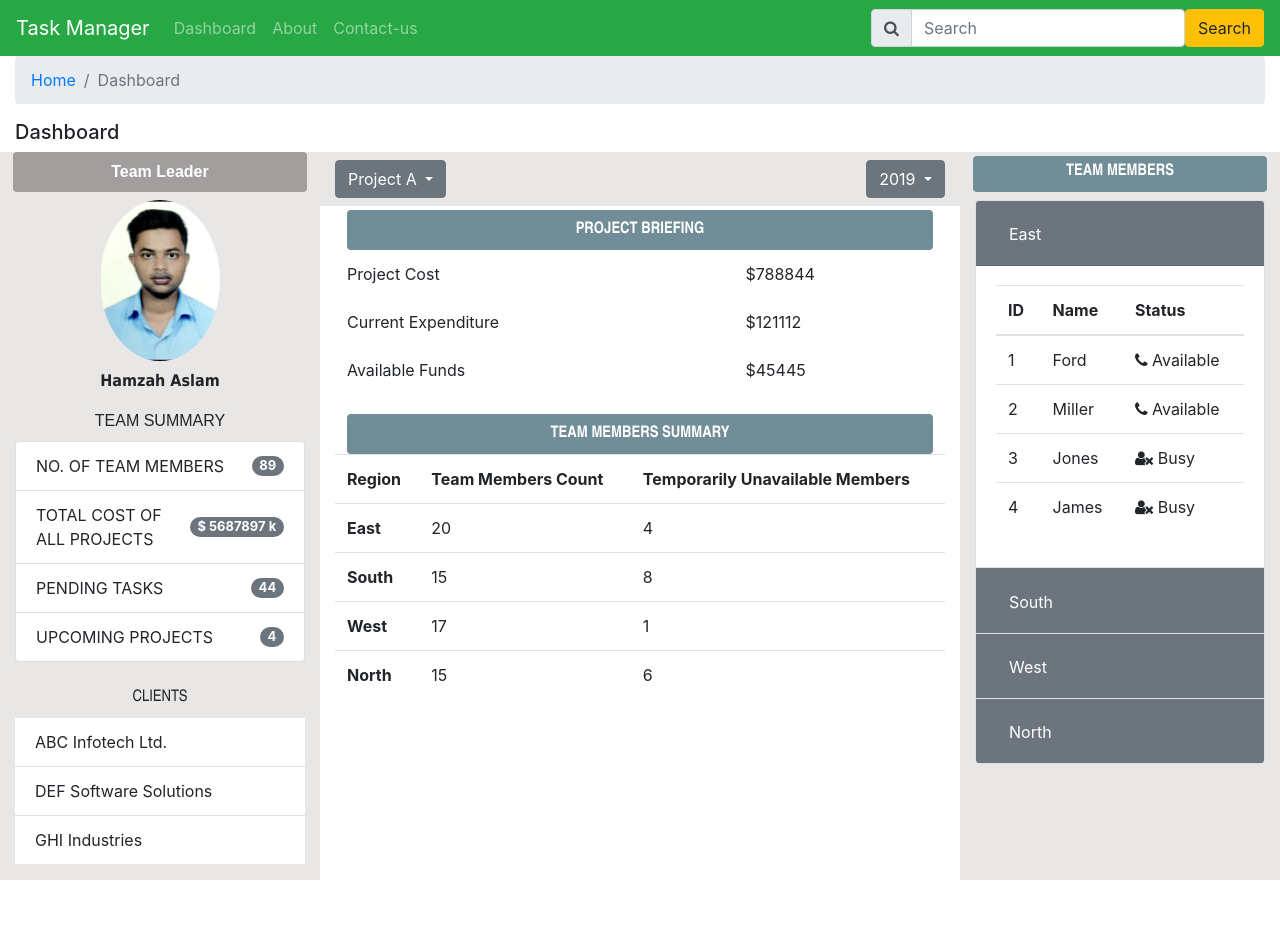
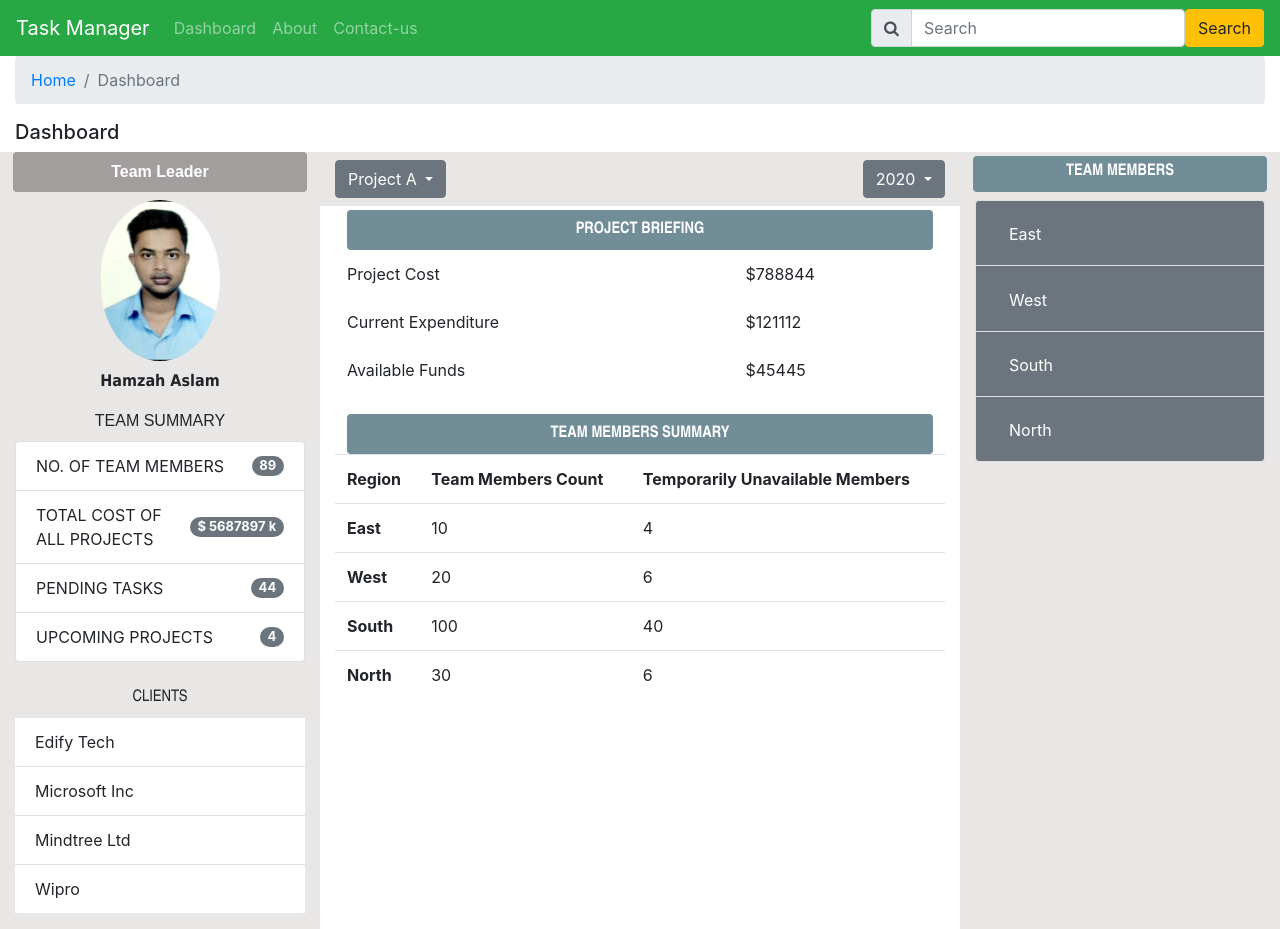
Before and after one commit to HamzahCR7/AngularDailyUpdate, an Angular app: page /dashboard in a window 1280 px wide. Before the commit the page ends 880 px from the top, so only its background shows below. Built offline with nearby package versions, Linux system fonts and the light colour scheme.

Commit message:
*ngFor and Nested *ngFor

```diff
--- a/src/app/dashboard/dashboard.component.html
+++ b/src/app/dashboard/dashboard.component.html
@@ -9,22 +9,16 @@
 <div class="row">
   <div class="col-lg-3 pb-3" style="background-color: #e9e6e6">
     <div class="row">
-      <div
-        class="col-11 text-white text-center mx-auto rounded pt-2 pb-2 font-weight-bold"
-        style="
+      <div class="col-11 text-white text-center mx-auto rounded pt-2 pb-2 font-weight-bold" style="
           background-color: #a39e9e;
           font-family: 'Arial Narrow Bold', sans-serif;
-        "
-      >
+        ">
         {{ Designation }}
       </div>
       <div class="col-12 text-center mt-2">
         <img src="assets/HAMZAHPIC.jpg" width="120px" class="rounded-circle" />
       </div>
-      <div
-        class="col-12 text-center pt-2 pb-2 font-weight-bold"
-        style="font-family: Tahoma"
-      >
+      <div class="col-12 text-center pt-2 pb-2 font-weight-bold" style="font-family: Tahoma">
         {{ Username }}
       </div>
       <div class="col-12 text-center pt-2 pb-2" style="font-family: Arial">
@@ -32,59 +26,32 @@
       </div>
       <div class="col-12 mb-3">
         <ul class="list-group">
-          <li
-            class="list-group-item d-flex justify-content-between align-items-center"
-          >
+          <li class="list-group-item d-flex justify-content-between align-items-center">
             NO. OF TEAM MEMBERS
-            <span
-              class="badge badge-secondary badge-pill"
-              style="font-size: 13px"
-              >{{ NoOfTeamMembers }}</span
-            >
+            <span class="badge badge-secondary badge-pill" style="font-size: 13px">{{ NoOfTeamMembers }}</span>
           </li>
-          <li
-            class="list-group-item d-flex justify-content-between align-items-center"
-          >
+          <li class="list-group-item d-flex justify-content-between align-items-center">
             TOTAL COST OF ALL PROJECTS
-            <span
-              class="badge badge-secondary badge-pill"
-              style="font-size: 13px"
-              >$ {{ TotalCostOfAllProjects }} k</span
-            >
+            <span class="badge badge-secondary badge-pill" style="font-size: 13px">$ {{ TotalCostOfAllProjects }}
+              k</span>
           </li>
-          <li
-            class="list-group-item d-flex justify-content-between align-items-center"
-          >
+          <li class="list-group-item d-flex justify-content-between align-items-center">
             PENDING TASKS
-            <span
-              class="badge badge-secondary badge-pill"
-              style="font-size: 13px"
-              >{{ PendingTasks }}</span
-            >
+            <span class="badge badge-secondary badge-pill" style="font-size: 13px">{{ PendingTasks }}</span>
           </li>
-          <li
-            class="list-group-item d-flex justify-content-between align-items-center"
-          >
+          <li class="list-group-item d-flex justify-content-between align-items-center">
             UPCOMING PROJECTS
-            <span
-              class="badge badge-secondary badge-pill"
-              style="font-size: 13px"
-              >{{ UpcomingProjects }}</span
-            >
+            <span class="badge badge-secondary badge-pill" style="font-size: 13px">{{ UpcomingProjects }}</span>
           </li>
         </ul>
       </div>
-      <div
-        class="col-12 text-center pt-2 pb-2"
-        style="font-family: 'Arial Narrow'"
-      >
+      <div class="col-12 text-center pt-2 pb-2" style="font-family: 'Arial Narrow'">
         CLIENTS
       </div>
       <div class="col-12">
         <ul class="list-group list-group-flush">
-          <li class="list-group-item">ABC Infotech Ltd.</li>
-          <li class="list-group-item">DEF Software Solutions</li>
-          <li class="list-group-item">GHI Industries</li>
+          <li class="list-group-item" *ngFor="let clients of Clients">{{clients}}</li>
+
         </ul>
       </div>
     </div>
@@ -95,46 +62,32 @@
         <div class="row mt-2">
           <div class="col-6 text-left">
             <div class="dropdown">
-              <button
-                class="btn btn-secondary dropdown-toggle"
-                type="button"
-                id="dropdownMenuButton1"
-                data-toggle="dropdown"
-              >
+              <button class="btn btn-secondary dropdown-toggle" type="button" id="dropdownMenuButton1"
+                data-toggle="dropdown">
                 Project A
               </button>
               <div class="dropdown-menu">
-                <a class="dropdown-item" href="#">Project A</a>
-                <a class="dropdown-item" href="#">Project B</a>
-                <a class="dropdown-item" href="#">Project C</a>
-                <a class="dropdown-item" href="#">Project D</a>
+                <a class="dropdown-item" href="#" *ngFor="let project of Projects">{{project}}</a>
+
               </div>
             </div>
           </div>
           <div class="col-6 text-right">
             <div class="dropdown">
-              <button
-                class="btn btn-secondary dropdown-toggle"
-                type="button"
-                id="dropdownMenuButton2"
-                data-toggle="dropdown"
-              >
-                2019
+              <button class="btn btn-secondary dropdown-toggle" type="button" id="dropdownMenuButton2"
+                data-toggle="dropdown">
+                2020
               </button>
               <div class="dropdown-menu">
-                <a class="dropdown-item" href="#">2019</a>
-                <a class="dropdown-item" href="#">2018</a>
-                <a class="dropdown-item" href="#">2017</a>
-                <a class="dropdown-item" href="#">2016</a>
+                <a class="dropdown-item" href="#" *ngFor="let year of Years">{{year}}</a>
+
               </div>
             </div>
           </div>
         </div>
       </div>
-      <div
-        class="col-11 mx-auto mt-1 text-white text-center pt-2 pb-2 mx-auto rounded font-weight-bold"
-        style="background-color: #718d97; font-family: 'Arial Narrow'"
-      >
+      <div class="col-11 mx-auto mt-1 text-white text-center pt-2 pb-2 mx-auto rounded font-weight-bold"
+        style="background-color: #718d97; font-family: 'Arial Narrow'">
         PROJECT BRIEFING
       </div>
       <div class="col-12">
@@ -153,10 +106,8 @@
           </tr>
         </table>
       </div>
-      <div
-        class="col-11 mx-auto mt-1 text-white text-center pt-2 pb-2 mx-2 rounded font-weight-bold"
-        style="background-color: #718d97; font-family: 'Arial Narrow'"
-      >
+      <div class="col-11 mx-auto mt-1 text-white text-center pt-2 pb-2 mx-2 rounded font-weight-bold"
+        style="background-color: #718d97; font-family: 'Arial Narrow'">
         TEAM MEMBERS SUMMARY
       </div>
       <div class="col-12">
@@ -166,63 +117,38 @@
             <th>Team Members Count</th>
             <th>Temporarily Unavailable Members</th>
           </tr>
-          <tr>
+          <tr *ngFor="let data of TeamMembersSummary">
             <td>
-              <b>East</b>
+              <b>{{data.Region}}</b>
             </td>
-            <td>20</td>
-            <td>4</td>
+            <td>{{data.Members}}</td>
+            <td>{{data.unavailable}}</td>
           </tr>
-          <tr>
-            <td>
-              <b>South</b>
-            </td>
-            <td>15</td>
-            <td>8</td>
-          </tr>
-          <tr>
-            <td>
-              <b>West</b>
-            </td>
-            <td>17</td>
-            <td>1</td>
-          </tr>
-          <tr>
-            <td>
-              <b>North</b>
-            </td>
-            <td>15</td>
-            <td>6</td>
-          </tr>
+
+
+
         </table>
       </div>
     </div>
   </div>
   <div class="col-lg-3" style="background-color: #e9e6e6">
     <div class="row">
-      <div
-        class="col-11 mx-auto mt-1 text-white text-center pt-1 pb-2 mx-2 rounded font-weight-bold"
-        style="background-color: #718d97; font-family: 'Arial Narrow'"
-      >
+      <div class="col-11 mx-auto mt-1 text-white text-center pt-1 pb-2 mx-2 rounded font-weight-bold"
+        style="background-color: #718d97; font-family: 'Arial Narrow'">
         TEAM MEMBERS
       </div>
       <div class="col-lg-12 pt-2">
         <div class="accordion" id="accordion1">
           <!-- east starts -->
-          <div class="card">
-            <div class="card-header bg-secondary" id="card1">
+          <div class="card" *ngFor="let data1 of TeamMembers;let i=index">
+            <div class="card-header bg-secondary" id="card1" >
               <h2 class="mb-0">
-                <button
-                  class="btn btn-link text-white"
-                  type="button"
-                  data-toggle="collapse"
-                  data-target="#cardbody1"
-                >
-                  East
+                <button class="btn btn-link text-white" type="button" data-toggle="collapse" [attr.data-target]="'#cardbody' + i">
+                  {{data1.Region}}
                 </button>
               </h2>
             </div>
-            <div id="cardbody1" class="collapse show" data-parent="#accordion1">
+            <div [id]="'cardbody' + i" class="collapse" data-parent="#accordion1">
               <div class="card-body">
                 <table class="table">
                   <thead>
@@ -233,26 +159,13 @@
                     </tr>
                   </thead>
                   <tbody>
-                    <tr>
-                      <td>1</td>
-                      <td>Ford</td>
-                      <td><i class="fa fa-phone"></i> Available</td>
+                    <tr *ngFor="let data of data1.Members">
+                      <td>{{data.Id}}</td>
+                      <td>{{data.name}}</td>
+                      <td><i class="fa fa-phone"></i> {{data.status}}</td>
                     </tr>
-                    <tr>
-                      <td>2</td>
-                      <td>Miller</td>
-                      <td><i class="fa fa-phone"></i> Available</td>
-                    </tr>
-                    <tr>
-                      <td>3</td>
-                      <td>Jones</td>
-                      <td><i class="fa fa-user-times"></i> Busy</td>
-                    </tr>
-                    <tr>
-                      <td>4</td>
-                      <td>James</td>
-                      <td><i class="fa fa-user-times"></i> Busy</td>
-                    </tr>
+
+
                   </tbody>
                 </table>
               </div>
@@ -261,160 +174,10 @@
           <!-- east ends -->
 
           <!-- south starts -->
-          <div class="card">
-            <div class="card-header bg-secondary" id="card2">
-              <h2 class="mb-0">
-                <button
-                  class="btn btn-link text-white"
-                  type="button"
-                  data-toggle="collapse"
-                  data-target="#cardbody2"
-                >
-                  South
-                </button>
-              </h2>
-            </div>
-            <div id="cardbody2" class="collapse" data-parent="#accordion1">
-              <div class="card-body">
-                <table class="table">
-                  <thead>
-                    <tr>
-                      <th>ID</th>
-                      <th>Name</th>
-                      <th>Status</th>
-                    </tr>
-                  </thead>
-                  <tbody>
-                    <tr>
-                      <td>1</td>
-                      <td>Jones</td>
-                      <td><i class="fa fa-user-times"></i> Busy</td>
-                    </tr>
-                    <tr>
-                      <td>2</td>
-                      <td>Miller</td>
-                      <td><i class="fa fa-phone"></i> Available</td>
-                    </tr>
-                    <tr>
-                      <td>3</td>
-                      <td>Ford</td>
-                      <td><i class="fa fa-user-times"></i> Busy</td>
-                    </tr>
-                    <tr>
-                      <td>4</td>
-                      <td>James</td>
-                      <td><i class="fa fa-phone"></i> Available</td>
-                    </tr>
-                  </tbody>
-                </table>
-              </div>
-            </div>
-          </div>
-          <!-- south ends -->
 
-          <!-- west starts -->
-          <div class="card">
-            <div class="card-header bg-secondary" id="card3">
-              <h2 class="mb-0">
-                <button
-                  class="btn btn-link text-white"
-                  type="button"
-                  data-toggle="collapse"
-                  data-target="#cardbody3"
-                >
-                  West
-                </button>
-              </h2>
-            </div>
-            <div id="cardbody3" class="collapse" data-parent="#accordion1">
-              <div class="card-body">
-                <table class="table">
-                  <thead>
-                    <tr>
-                      <th>ID</th>
-                      <th>Name</th>
-                      <th>Status</th>
-                    </tr>
-                  </thead>
-                  <tbody>
-                    <tr>
-                      <td>1</td>
-                      <td>Jones</td>
-                      <td><i class="fa fa-user-times"></i> Busy</td>
-                    </tr>
-                    <tr>
-                      <td>2</td>
-                      <td>Miller</td>
-                      <td><i class="fa fa-phone"></i> Available</td>
-                    </tr>
-                    <tr>
-                      <td>3</td>
-                      <td>Ford</td>
-                      <td><i class="fa fa-user-times"></i> Busy</td>
-                    </tr>
-                    <tr>
-                      <td>4</td>
-                      <td>James</td>
-                      <td><i class="fa fa-phone"></i> Available</td>
-                    </tr>
-                  </tbody>
-                </table>
-              </div>
-            </div>
-          </div>
-          <!-- west ends -->
 
-          <!-- north starts -->
-          <div class="card">
-            <div class="card-header bg-secondary" id="card4">
-              <h2 class="mb-0">
-                <button
-                  class="btn btn-link text-white"
-                  type="button"
-                  data-toggle="collapse"
-                  data-target="#cardbody4"
-                >
-                  North
-                </button>
-              </h2>
-            </div>
-            <div id="cardbody4" class="collapse" data-parent="#accordion1">
-              <div class="card-body">
-                <table class="table">
-                  <thead>
-                    <tr>
-                      <th>ID</th>
-                      <th>Name</th>
-                      <th>Status</th>
-                    </tr>
-                  </thead>
-                  <tbody>
-                    <tr>
-                      <td>1</td>
-                      <td>Jones</td>
-                      <td><i class="fa fa-user-times"></i> Busy</td>
-                    </tr>
-                    <tr>
-                      <td>2</td>
-                      <td>Miller</td>
-                      <td><i class="fa fa-phone"></i> Available</td>
-                    </tr>
-                    <tr>
-                      <td>3</td>
-                      <td>Ford</td>
-                      <td><i class="fa fa-user-times"></i> Busy</td>
-                    </tr>
-                    <tr>
-                      <td>4</td>
-                      <td>James</td>
-                      <td><i class="fa fa-phone"></i> Available</td>
-                    </tr>
-                  </tbody>
-                </table>
-              </div>
-            </div>
-          </div>
-          <!-- north ends -->
+
+
         </div>
       </div>
     </div>
--- a/src/app/dashboard/dashboard.component.ts
+++ b/src/app/dashboard/dashboard.component.ts
@@ -1,4 +1,7 @@
-import { Component, OnInit } from '@angular/core';
+import {
+  Component,
+  OnInit
+} from '@angular/core';
 
 @Component({
   selector: 'dashboard',
@@ -7,27 +10,99 @@ import { Component, OnInit } from '@angular/core';
 })
 export class DashboardComponent implements OnInit {
 
-Designation!:string;
-Username!:string;
-NoOfTeamMembers!:number;
-TotalCostOfAllProjects!:number;
-PendingTasks!:number;
-ProjectCost!:number;
-CurrentExpenditure!:number;
-AvailableFunds!:number;
-UpcomingProjects!:number
+  Designation!: string;
+  Username!: string;
+  NoOfTeamMembers!: number;
+  TotalCostOfAllProjects!: number;
+  PendingTasks!: number;
+  ProjectCost!: number;
+  CurrentExpenditure!: number;
+  AvailableFunds!: number;
+  UpcomingProjects!: number;
+  Clients!: string[];
+  Projects!: string[];
+  Years: number[] = [];
+  TeamMembersSummary!: any[];
+  TeamMembers!:any[]
 
 
-  ngOnInit(){
-    this.Designation="Team Leader";
-    this.Username="Hamzah Aslam";
-    this.NoOfTeamMembers=89;
-    this.TotalCostOfAllProjects=5687897;
-    this.PendingTasks=44;
-    this.UpcomingProjects=4;
-    this.CurrentExpenditure=121112;
-    this.AvailableFunds=45445;
-    this.ProjectCost=788844;
+  ngOnInit() {
+    this.Designation = "Team Leader";
+    this.Username = "Hamzah Aslam";
+    this.NoOfTeamMembers = 89;
+    this.TotalCostOfAllProjects = 5687897;
+    this.PendingTasks = 44;
+    this.UpcomingProjects = 4;
+    this.CurrentExpenditure = 121112;
+    this.AvailableFunds = 45445;
+    this.ProjectCost = 788844;
+    this.Clients = ["Edify Tech", "Microsoft Inc", "Mindtree Ltd", "Wipro"];
+    this.Projects = ["Project A", "Project B", "Project C", "Project D", "Project E"];
+    for (var i = 2021; i >= 2010; i--) {
+      this.Years.push(i);
+    };
+    this.TeamMembersSummary = [{
+        Region: "East",
+        Members: 10,
+        unavailable: 4
+      },
+      {
+        Region: "West",
+        Members: 20,
+        unavailable: 6
+      },
+      {
+        Region: "South",
+        Members: 100,
+        unavailable: 40
+      },
+      {
+        Region: "North",
+        Members: 30,
+        unavailable: 6
+      },
+
+
+    ];
+  this.TeamMembers=[
+    {
+      Region:'East',Members:[
+        {Id:1,name:"Hamzah",status:'available'},
+                {Id:2,name:"Aslam",status:'available'},
+        {Id:3,name:"Ansari",status:'unavailable'},
+        {Id:4,name:"Raza",status:'unavailable'},
+
+      ]
+    },
+      {
+      Region:'West',Members:[
+        {Id:1,name:"Ronaldo",status:'available'},
+                {Id:2,name:"Messi",status:'available'},
+        {Id:3,name:"Neymar",status:'unavailable'},
+        {Id:4,name:"Mbappe",status:'available'},
+
+      ]
+    },
+      {
+      Region:'South',Members:[
+        {Id:1,name:"Sachin",status:'available'},
+                {Id:2,name:"Kohli",status:'available'},
+        {Id:3,name:"Ansari",status:'unavailable'},
+        {Id:4,name:"Raza",status:'unavailable'},
+
+      ]
+    },
+      {
+      Region:'North',Members:[
+        {Id:1,name:"Hamzah",status:'available'},
+                {Id:2,name:"Aslam",status:'available'},
+        {Id:3,name:"Ansari",status:'unavailable'},
+        {Id:4,name:"Raza",status:'unavailable'},
+
+      ]
+    },
+
+  ]
 
   }
 
```
